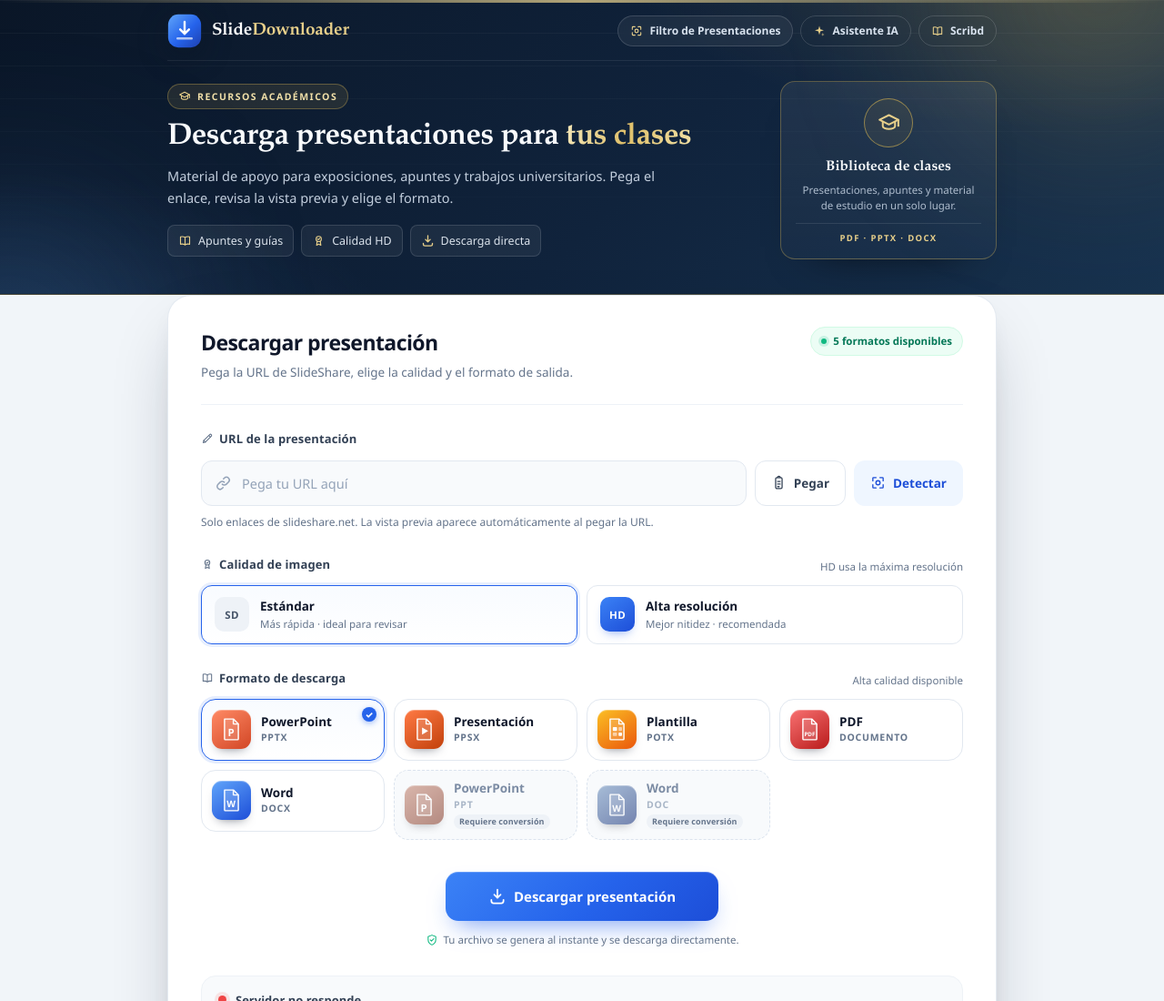
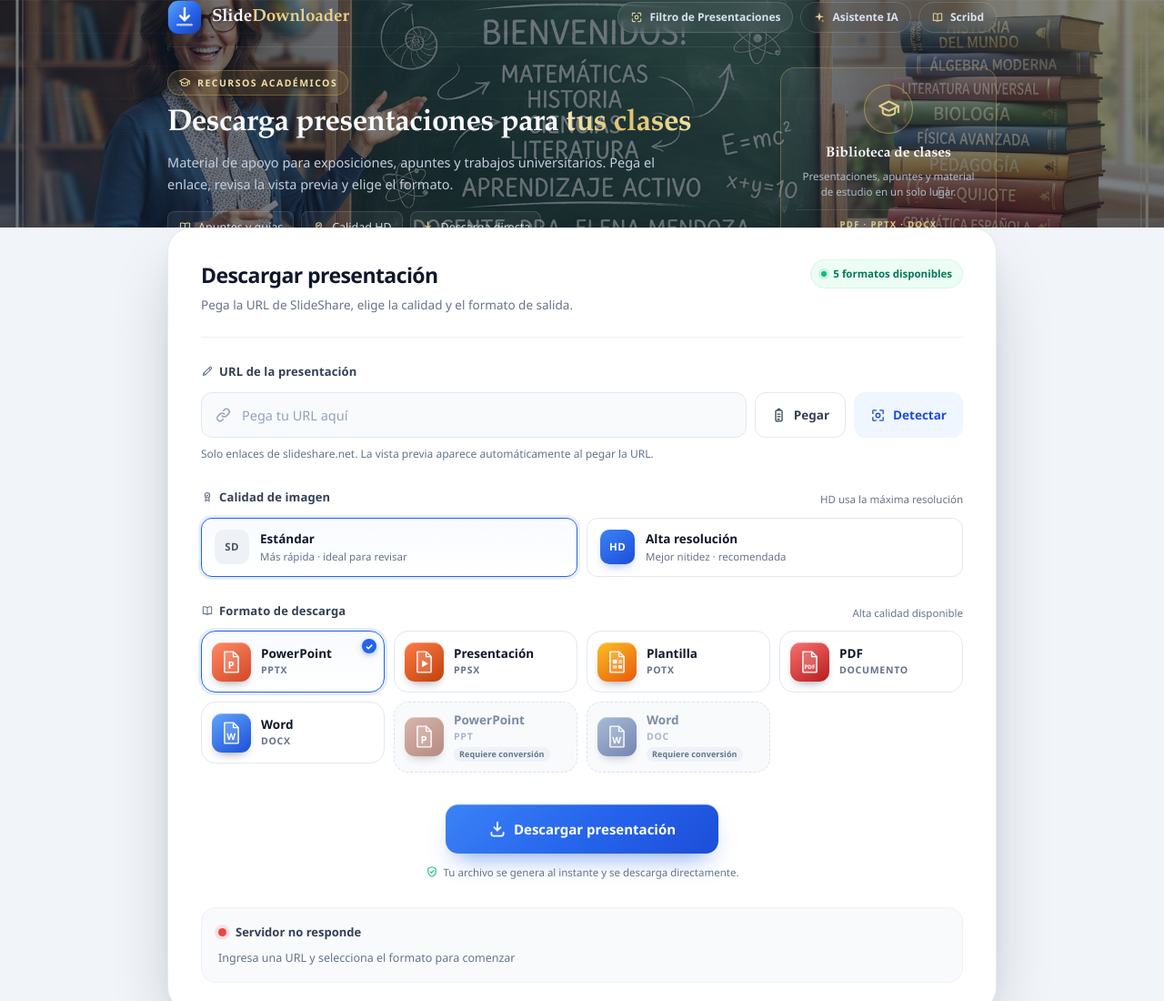
Before and after one commit to ricker72/slidedownloader, a website: page public/index.html in a window 1280 px wide. Shown: the top 1100 px of the page at 91% size. Drawn offline with Linux system fonts and the light colour scheme; no server answers.

Commit message:
style(home): fondo de banner y altura fija de 250px
- Banner principal usa banner.jpg con background-cover y altura de 250px.

- Overlay oscuro para mantener legibilidad del texto.

- CSS cache v16 en todas las páginas.

```diff
--- a/public/style.css
+++ b/public/style.css
@@ -80,25 +80,29 @@ body {
 .hero-header {
   position: relative;
   overflow: hidden;
-  padding: 22px 0 72px;
+  height: 250px;
+  min-height: 250px;
+  max-height: 250px;
   color: #fff;
-  background:
-    radial-gradient(760px 320px at 90% -18%, rgba(200, 169, 81, 0.18), transparent 62%),
-    radial-gradient(620px 300px at 2% 120%, rgba(64, 105, 156, 0.24), transparent 66%),
-    linear-gradient(135deg, #0a1627 0%, #10233c 56%, #17324f 100%);
-  border-bottom: 1px solid rgba(200, 169, 81, 0.3);
+  background-image: url('banner.jpg');
+  background-size: cover;
+  background-position: center;
+  background-repeat: no-repeat;
+  border-bottom: none;
 }
 
 .hero-header--home {
-  padding: 15px 0 38px;
+  padding: 0;
+  height: 250px;
+  min-height: 250px;
+  max-height: 250px;
 }
 
 .hero-header::before {
   content: "";
   position: absolute;
-  inset: 0 0 auto;
-  height: 3px;
-  background: linear-gradient(90deg, transparent, rgba(231, 207, 138, 0.75), transparent);
+  inset: 0;
+  background: rgba(10, 22, 39, 0.55);
   pointer-events: none;
 }
 
```
Also changed, not shown: public/ai.html (+1 -1 lines), public/google.html (+1 -1 lines), public/index.html (+1 -1 lines), public/preview.html (+1 -1 lines), public/scribd.html (+1 -1 lines), public/banner.jpg (added).
